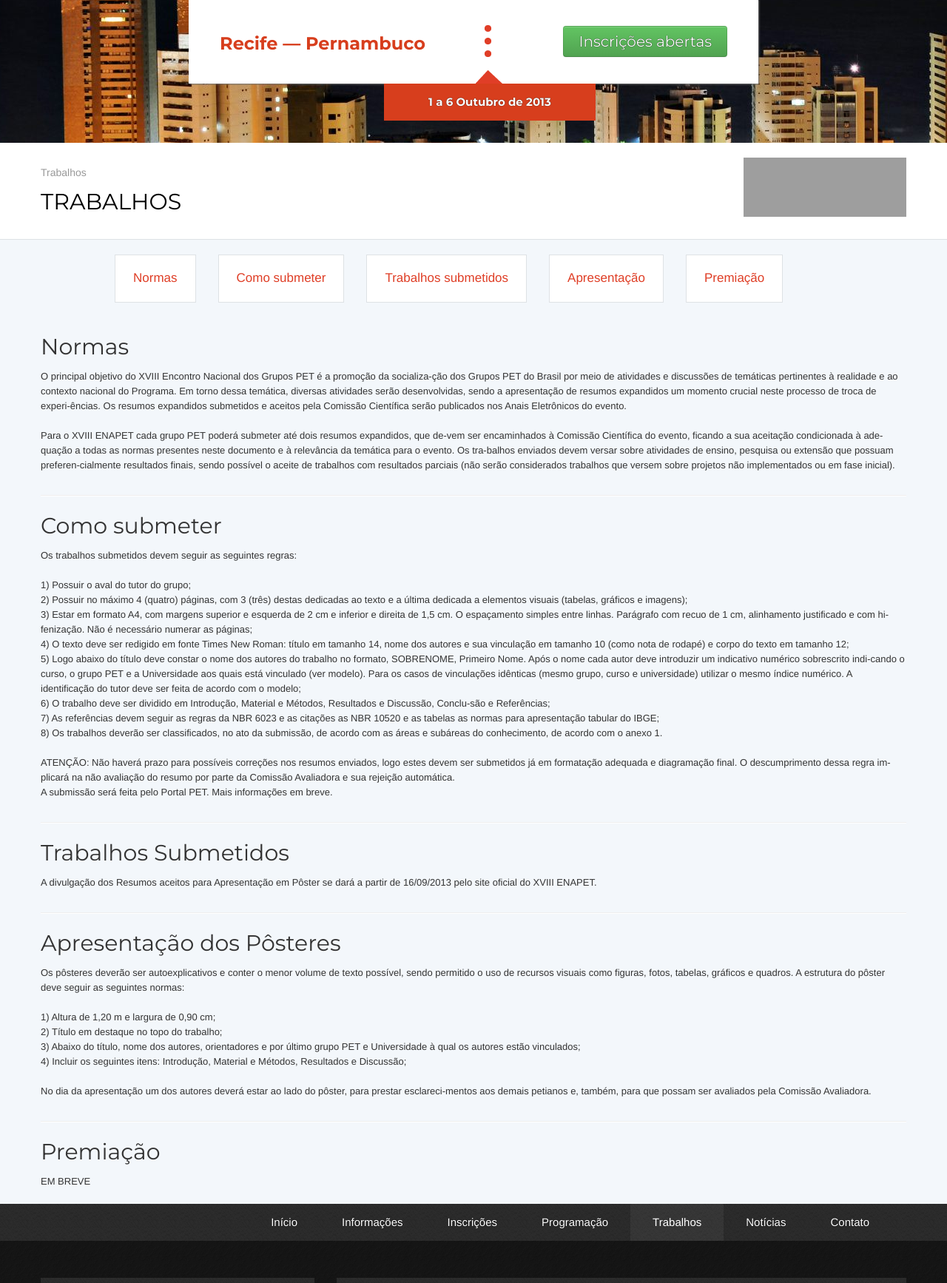
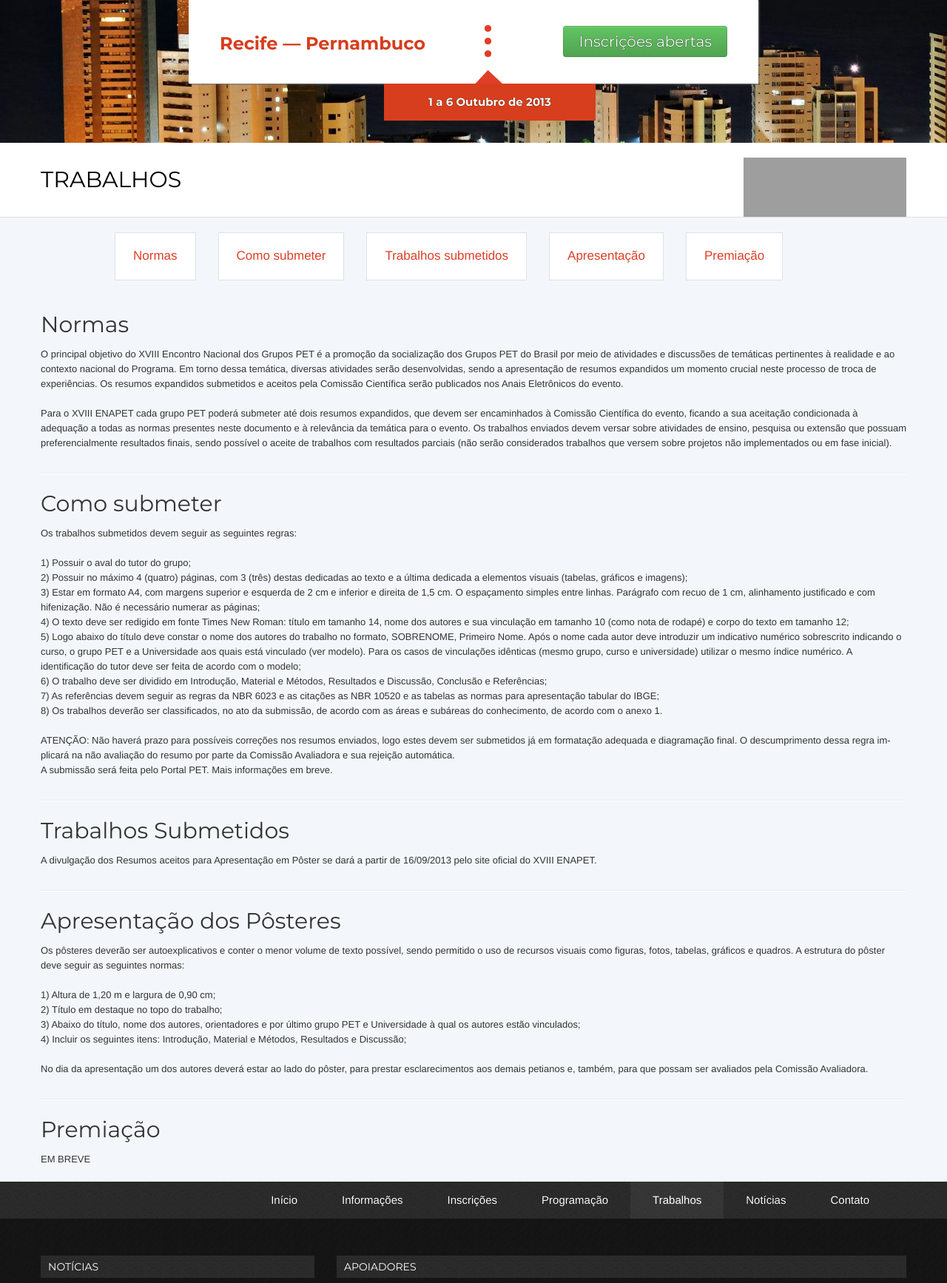
Before and after one commit to pet-informatica/enapet2013, a Django app: template ENAPET/template/publications.html in a window 1280 px wide. Shown: the part 309-2043 px from the top of the page at 74% size. Run offline with Django 3.2, Linux system fonts and the light colour scheme; the template is opened without the code that fills it, so the values that code supplies are empty; parts of the project's set-up code (start-up, migrations or seed data) failed here and were passed over; some libraries are stand-ins or nearby versions; grey boxes are pictures that could not be loaded.

Commit message:
alterando as informacoes de publications

```diff
--- a/ENAPET/template/publications.html
+++ b/ENAPET/template/publications.html
@@ -71,7 +71,6 @@
         <div class="container">
           <div class="header-wrapper">
             <ul class="breadcrumb">
-              <li class="active" title="trabalhos">Trabalhos</li>
             </ul>
             <h1 class="small">
               <span class="section-name">Trabalhos</span>
@@ -94,8 +93,8 @@
           <article>
             <section id='normas'>
               <h1>Normas</h1>
-              <p>O principal objetivo do XVIII Encontro Nacional dos Grupos PET é a promoção da socializa-ção dos Grupos PET do Brasil por meio de atividades e discussões de temáticas pertinentes à realidade e ao contexto nacional do Programa. Em torno dessa temática, diversas atividades serão desenvolvidas, sendo a apresentação de resumos expandidos um momento crucial neste processo de troca de experi-ências. Os resumos expandidos submetidos e aceitos pela Comissão Científica serão publicados nos Anais Eletrônicos do evento.</p>
-			  <p>Para o XVIII ENAPET cada grupo PET poderá submeter até dois resumos expandidos, que de-vem ser encaminhados à Comissão Científica do evento, ficando a sua aceitação condicionada à ade-quação a todas as normas presentes neste documento e à relevância da temática para o evento. Os tra-balhos enviados devem versar sobre atividades de ensino, pesquisa ou extensão que possuam preferen-cialmente resultados finais, sendo possível o aceite de trabalhos com resultados parciais (não serão considerados trabalhos que versem sobre projetos não implementados ou em fase inicial).</p>
+              <p>O principal objetivo do XVIII Encontro Nacional dos Grupos PET é a promoção da socialização dos Grupos PET do Brasil por meio de atividades e discussões de temáticas pertinentes à realidade e ao contexto nacional do Programa. Em torno dessa temática, diversas atividades serão desenvolvidas, sendo a apresentação de resumos expandidos um momento crucial neste processo de troca de experiências. Os resumos expandidos submetidos e aceitos pela Comissão Científica serão publicados nos Anais Eletrônicos do evento.</p>
+			  <p>Para o XVIII ENAPET cada grupo PET poderá submeter até dois resumos expandidos, que devem ser encaminhados à Comissão Científica do evento, ficando a sua aceitação condicionada à adequação a todas as normas presentes neste documento e à relevância da temática para o evento. Os trabalhos enviados devem versar sobre atividades de ensino, pesquisa ou extensão que possuam preferencialmente resultados finais, sendo possível o aceite de trabalhos com resultados parciais (não serão considerados trabalhos que versem sobre projetos não implementados ou em fase inicial).</p>
             </section>
             <hr>
             <section id='como-submeter'>
@@ -103,10 +102,10 @@
               <p>Os trabalhos submetidos devem seguir as seguintes regras: <br><br>
 				1) Possuir o aval do tutor do grupo; <br>
 				2) Possuir no máximo 4 (quatro) páginas, com 3 (três) destas dedicadas ao texto e a última dedicada a elementos visuais (tabelas, gráficos e imagens);<br>
-				3) Estar em formato A4, com margens superior e esquerda de 2 cm e inferior e direita de 1,5 cm. O espaçamento simples entre linhas. Parágrafo com recuo de 1 cm, alinhamento justificado e com hi-fenização. Não é necessário numerar as páginas;<br>
+				3) Estar em formato A4, com margens superior e esquerda de 2 cm e inferior e direita de 1,5 cm. O espaçamento simples entre linhas. Parágrafo com recuo de 1 cm, alinhamento justificado e com hifenização. Não é necessário numerar as páginas;<br>
 				4) O texto deve ser redigido em fonte Times New Roman: título em tamanho 14, nome dos autores e sua vinculação em tamanho 10 (como nota de rodapé) e corpo do texto em tamanho 12;<br>
-				5) Logo abaixo do título deve constar o nome dos autores do trabalho no formato, SOBRENOME, Primeiro Nome. Após o nome cada autor deve introduzir um indicativo numérico sobrescrito indi-cando o curso, o grupo PET e a Universidade aos quais está vinculado (ver modelo). Para os casos de vinculações idênticas (mesmo grupo, curso e universidade) utilizar o mesmo índice numérico. A identificação do tutor deve ser feita de acordo com o modelo;<br>
-				6) O trabalho deve ser dividido em Introdução, Material e Métodos, Resultados e Discussão, Conclu-são e Referências;<br>
+				5) Logo abaixo do título deve constar o nome dos autores do trabalho no formato, SOBRENOME, Primeiro Nome. Após o nome cada autor deve introduzir um indicativo numérico sobrescrito indicando o curso, o grupo PET e a Universidade aos quais está vinculado (ver modelo). Para os casos de vinculações idênticas (mesmo grupo, curso e universidade) utilizar o mesmo índice numérico. A identificação do tutor deve ser feita de acordo com o modelo;<br>
+				6) O trabalho deve ser dividido em Introdução, Material e Métodos, Resultados e Discussão, Conclusão e Referências;<br>
 				7) As referências devem seguir as regras da NBR 6023 e as citações as NBR 10520 e as tabelas as normas para apresentação tabular do IBGE;<br>
 				8) Os trabalhos deverão ser classificados, no ato da submissão, de acordo com as áreas e subáreas do conhecimento, de acordo com o anexo 1.<br><br>
 				ATENÇÃO: Não haverá prazo para possíveis correções nos resumos enviados, logo estes devem ser submetidos já em formatação adequada e diagramação final. O descumprimento dessa regra im-plicará na não avaliação do resumo por parte da Comissão Avaliadora e sua rejeição automática. <br>
@@ -128,7 +127,7 @@
 				3) Abaixo do título, nome dos autores, orientadores e por último grupo PET e Universidade à qual os autores estão vinculados;<br>
 				4) Incluir os seguintes itens: Introdução, Material e Métodos, Resultados e Discussão;<br>
 			  </p>
-			  <p>No dia da apresentação um dos autores deverá estar ao lado do pôster, para prestar esclareci-mentos aos demais petianos e, também, para que possam ser avaliados pela Comissão Avaliadora.
+			  <p>No dia da apresentação um dos autores deverá estar ao lado do pôster, para prestar esclarecimentos aos demais petianos e, também, para que possam ser avaliados pela Comissão Avaliadora.
 			  </p>
             </section>
             <hr>
```
